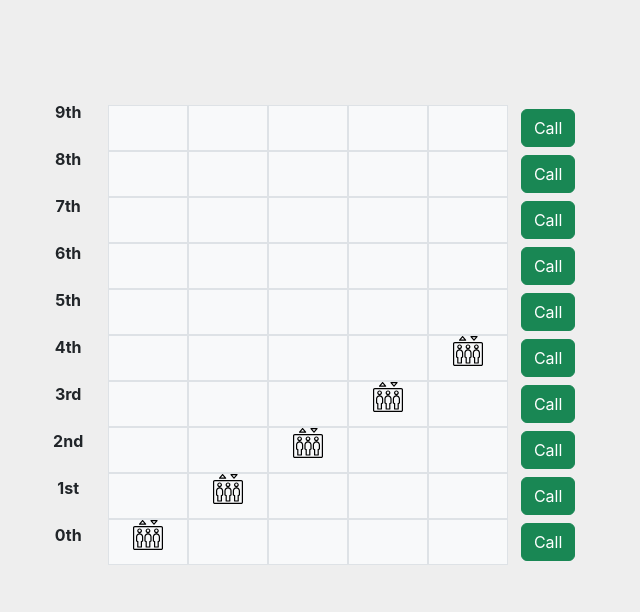
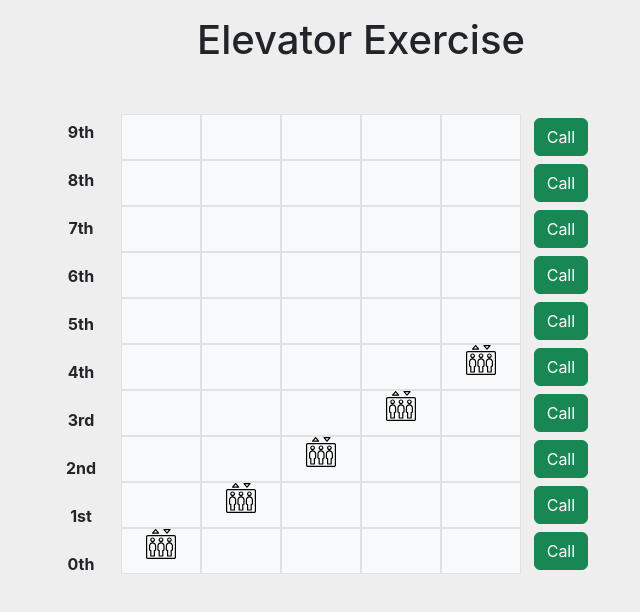
Before and after one commit to AmerSamer/elevator, a React (Create React App) app: page / in a window 1280 px wide. Shown: the top 612 px of the page, without its empty margins (279-919 px from the left). Built offline with nearby package versions, Linux system fonts and the light colour scheme.

Commit message:
fixed some bugs

```diff
--- a/src/App.js
+++ b/src/App.js
@@ -10,18 +10,19 @@ function App() {
     <>
       <ElevatorProvider>
         <div className="text-center">
-          <div id="app-main" className=' row w-75 text-center'>
-            <div className='col-1 fw-bold '>
-              <p>9th</p>
-              <p>8th</p>
-              <p>7th</p>
-              <p>6th</p>
-              <p>5th</p>
-              <p>4th</p>
-              <p>3rd</p>
-              <p>2nd</p>
-              <p>1st</p>
-              <p>0th</p>
+          <div className='mt-3'><h1>Elevator Exercise</h1> </div>
+          <div id="app-main" className='row w-75 text-center'>
+            <div className='col-1 fw-bold mt-5'>
+              <p className='mb-4'>9th</p>
+              <p className='mb-4'>8th</p>
+              <p className='mb-4'>7th</p>
+              <p className='mb-4'>6th</p>
+              <p className='mb-4'>5th</p>
+              <p className='mb-4'>4th</p>
+              <p className='mb-4'>3rd</p>
+              <p className='mb-4'>2nd</p>
+              <p className='mb-4'>1st</p>
+              <p className='mb-4'>0th</p>
             </div>
             <div className='col-1'>
               <Elevator attr={0} />
--- a/src/Hooks/elevatorContext.jsx
+++ b/src/Hooks/elevatorContext.jsx
@@ -72,6 +72,7 @@ export const ElevatorProvider = (props) => {
             if (floorsState[floorNumberCalled].elevatorId.length === 0) {
                 let arr = [];
                 for (let i = 0; i < elevatorsState.length; i++) {
+                    console.log("elevatorsState[i]",elevatorsState[i]);
                     if (elevatorsState[i].inAction) {
                         arr.push(10);
                     } else {
--- a/src/index.css
+++ b/src/index.css
@@ -11,12 +11,12 @@ body {
 .col-1 {
   padding-left: 0px;
   padding-right: 0px;
-  margin-top: 100px;
+  margin-top: 15px;
 }
 
-p {
+/* p {
   margin-bottom: 23px;
-}
+} */
 
 #floor-div {
   height: 46px;
@@ -43,7 +43,7 @@ p {
 #app-main {
   text-align: center;
   align-items: center;
-  margin-left: 24%;
+  margin-left: 25%;
 }
 
 code {
```
